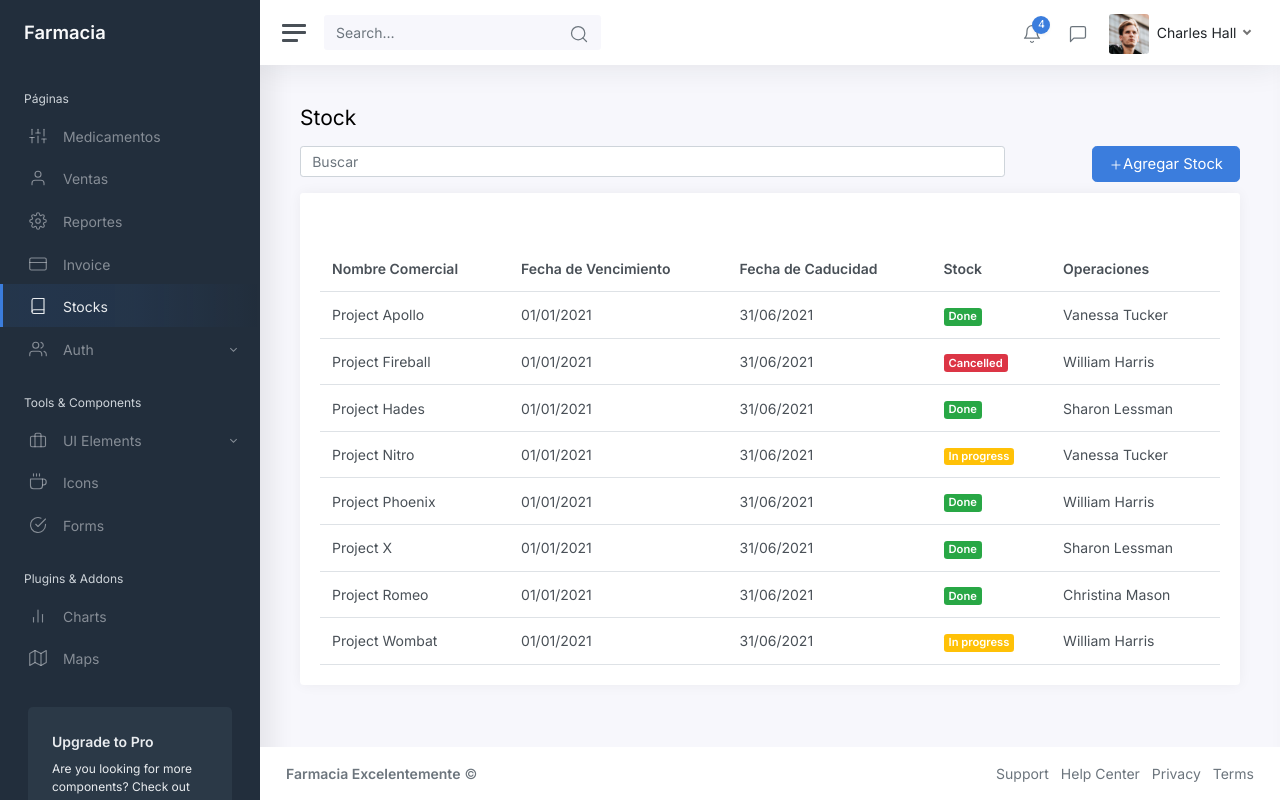
After one commit to lindltaylor7/farmacia, a Laravel app: page /admin/stock in a window 1280 px wide. The commit adds this page. Run offline with Laravel 8, Linux system fonts and the light colour scheme.

Commit message:
Cambios-1

```diff
--- /dev/null
+++ b/app/Http/Controllers/StockController.php
@@ -0,0 +1,84 @@
+<?php
+
+namespace App\Http\Controllers;
+
+use Illuminate\Http\Request;
+
+class StockController extends Controller
+{
+    /**
+     * Display a listing of the resource.
+     *
+     * @return \Illuminate\Http\Response
+     */
+    public function index()
+    {
+        return view('admin.stocks.index');
+    }
+
+    /**
+     * Show the form for creating a new resource.
+     *
+     * @return \Illuminate\Http\Response
+     */
+    public function create()
+    {
+        return view('admin.stocks.create');
+    }
+
+    /**
+     * Store a newly created resource in storage.
+     *
+     * @param  \Illuminate\Http\Request  $request
+     * @return \Illuminate\Http\Response
+     */
+    public function store(Request $request)
+    {
+        //
+    }
+
+    /**
+     * Display the specified resource.
+     *
+     * @param  int  $id
+     * @return \Illuminate\Http\Response
+     */
+    public function show($id)
+    {
+        //
+    }
+
+    /**
+     * Show the form for editing the specified resource.
+     *
+     * @param  int  $id
+     * @return \Illuminate\Http\Response
+     */
+    public function edit($id)
+    {
+        //
+    }
+
+    /**
+     * Update the specified resource in storage.
+     *
+     * @param  \Illuminate\Http\Request  $request
+     * @param  int  $id
+     * @return \Illuminate\Http\Response
+     */
+    public function update(Request $request, $id)
+    {
+        //
+    }
+
+    /**
+     * Remove the specified resource from storage.
+     *
+     * @param  int  $id
+     * @return \Illuminate\Http\Response
+     */
+    public function destroy($id)
+    {
+        //
+    }
+}
--- /dev/null
+++ b/resources/views/admin/stocks/index.blade.php
@@ -0,0 +1,98 @@
+@extends('layout.template')
+
+@section('title', 'Stocks')
+
+@section('content')
+<main class="content">
+    <div class="container-fluid p-0">
+
+        <h1 class="h3 mb-3">Stock</h1>
+            <div class="d-flex justify-content-between">
+                <input type="text" class="d-inline form-control mb-3 w-75" placeholder="Buscar">
+                <a href="{{route('stock.create')}}" class="d-inline h-75 btn btn-primary btn-lg"><i class="align-middle" data-feather="plus"></i>Agregar Stock</a>
+            </div>
+
+
+        <div class="row">
+            <div class="col-12">
+                <div class="card">
+                    <div class="card-header">
+                    </div>
+                    <div class="card-body">
+                        <table class="table table-hover my-0">
+                            <thead>
+                                <tr>
+                                    <th>Nombre Comercial</th>
+                                    <th class="d-none d-xl-table-cell">Fecha de Vencimiento</th>
+                                    <th class="d-none d-xl-table-cell">Fecha de Caducidad</th>
+                                    <th>Stock</th>
+                                    <th class="d-none d-md-table-cell">Operaciones</th>
+                                </tr>
+                            </thead>
+                            <tbody>
+                                <tr>
+                                    <td>Project Apollo</td>
+                                    <td class="d-none d-xl-table-cell">01/01/2021</td>
+                                    <td class="d-none d-xl-table-cell">31/06/2021</td>
+                                    <td><span class="badge bg-success">Done</span></td>
+                                    <td class="d-none d-md-table-cell">Vanessa Tucker</td>
+                                </tr>
+                                <tr>
+                                    <td>Project Fireball</td>
+                                    <td class="d-none d-xl-table-cell">01/01/2021</td>
+                                    <td class="d-none d-xl-table-cell">31/06/2021</td>
+                                    <td><span class="badge bg-danger">Cancelled</span></td>
+                                    <td class="d-none d-md-table-cell">William Harris</td>
+                                </tr>
+                                <tr>
+                                    <td>Project Hades</td>
+                                    <td class="d-none d-xl-table-cell">01/01/2021</td>
+                                    <td class="d-none d-xl-table-cell">31/06/2021</td>
+                                    <td><span class="badge bg-success">Done</span></td>
+                                    <td class="d-none d-md-table-cell">Sharon Lessman</td>
+                                </tr>
+                                <tr>
+                                    <td>Project Nitro</td>
+                                    <td class="d-none d-xl-table-cell">01/01/2021</td>
+                                    <td class="d-none d-xl-table-cell">31/06/2021</td>
+                                    <td><span class="badge bg-warning">In progress</span></td>
+                                    <td class="d-none d-md-table-cell">Vanessa Tucker</td>
+                                </tr>
+                                <tr>
+                                    <td>Project Phoenix</td>
+                                    <td class="d-none d-xl-table-cell">01/01/2021</td>
+                                    <td class="d-none d-xl-table-cell">31/06/2021</td>
+                                    <td><span class="badge bg-success">Done</span></td>
+                                    <td class="d-none d-md-table-cell">William Harris</td>
+                                </tr>
+                                <tr>
+                                    <td>Project X</td>
+                                    <td class="d-none d-xl-table-cell">01/01/2021</td>
+                                    <td class="d-none d-xl-table-cell">31/06/2021</td>
+                                    <td><span class="badge bg-success">Done</span></td>
+                                    <td class="d-none d-md-table-cell">Sharon Lessman</td>
+                                </tr>
+                                <tr>
+                                    <td>Project Romeo</td>
+                                    <td class="d-none d-xl-table-cell">01/01/2021</td>
+                                    <td class="d-none d-xl-table-cell">31/06/2021</td>
+                                    <td><span class="badge bg-success">Done</span></td>
+                                    <td class="d-none d-md-table-cell">Christina Mason</td>
+                                </tr>
+                                <tr>
+                                    <td>Project Wombat</td>
+                                    <td class="d-none d-xl-table-cell">01/01/2021</td>
+                                    <td class="d-none d-xl-table-cell">31/06/2021</td>
+                                    <td><span class="badge bg-warning">In progress</span></td>
+                                    <td class="d-none d-md-table-cell">William Harris</td>
+                                </tr>
+                            </tbody>
+                        </table>
+                    </div>
+                </div>
+            </div>
+        </div>
+
+    </div>
+</main>
+@endsection
--- a/resources/views/layout/navigation.blade.php
+++ b/resources/views/layout/navigation.blade.php
@@ -27,15 +27,15 @@
     </a>
             </li>
 
-            <li class="sidebar-item">
+            <li class="sidebar-item ">
                 <a class="sidebar-link" href="pages-invoice.html">
       <i class="align-middle" data-feather="credit-card"></i> <span class="align-middle">Invoice</span>
     </a>
             </li>
 
-            <li class="sidebar-item">
-                <a class="sidebar-link" href="pages-blank.html">
-      <i class="align-middle" data-feather="book"></i> <span class="align-middle">Blank</span>
+            <li class="sidebar-item {{request()->routeIs('stock.*')? 'active' : ''}}">
+                <a class="sidebar-link" href="{{route('stock.index')}}">
+      <i class="align-middle" data-feather="book"></i> <span class="align-middle">Stocks</span>
     </a>
             </li>
 
--- a/routes/admin.php
+++ b/routes/admin.php
@@ -2,6 +2,7 @@
 
 use App\Http\Controllers\MedicamentoController;
 use App\Http\Controllers\ReporteController;
+use App\Http\Controllers\StockController;
 use App\Http\Controllers\VentaController;
 use Illuminate\Support\Facades\Route;
 
@@ -15,3 +16,6 @@ Route::get('reportes', [ReporteController::class, 'index'])->name('reportes.inde
 Route::get('reportes/top', [ReporteController::class, 'top'])->name('reportes.top');
 Route::get('reportes/bot', [ReporteController::class, 'bot'])->name('reportes.bot');
 Route::get('reportes/ven', [ReporteController::class, 'ven'])->name('reportes.ven');
+
+Route::get('stock', [StockController::class, 'index'])->name('stock.index');
+Route::get('stock/create', [StockController::class, 'create'])->name('stock.create');
```
Also changed, not shown: resources/views/admin/stocks/create.blade.php (added, +55 -0 lines), resources/views/admin/ventas/invoice.blade.php (+6 -2 lines).
